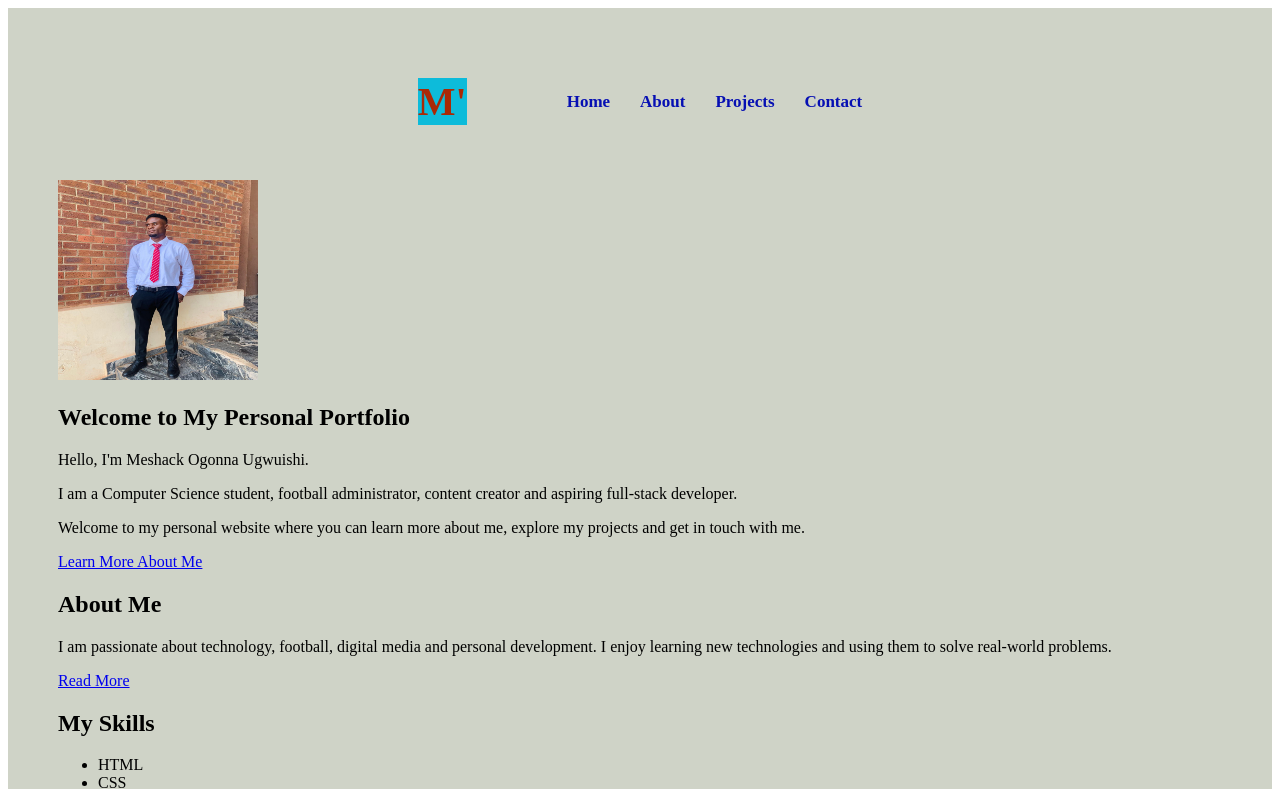
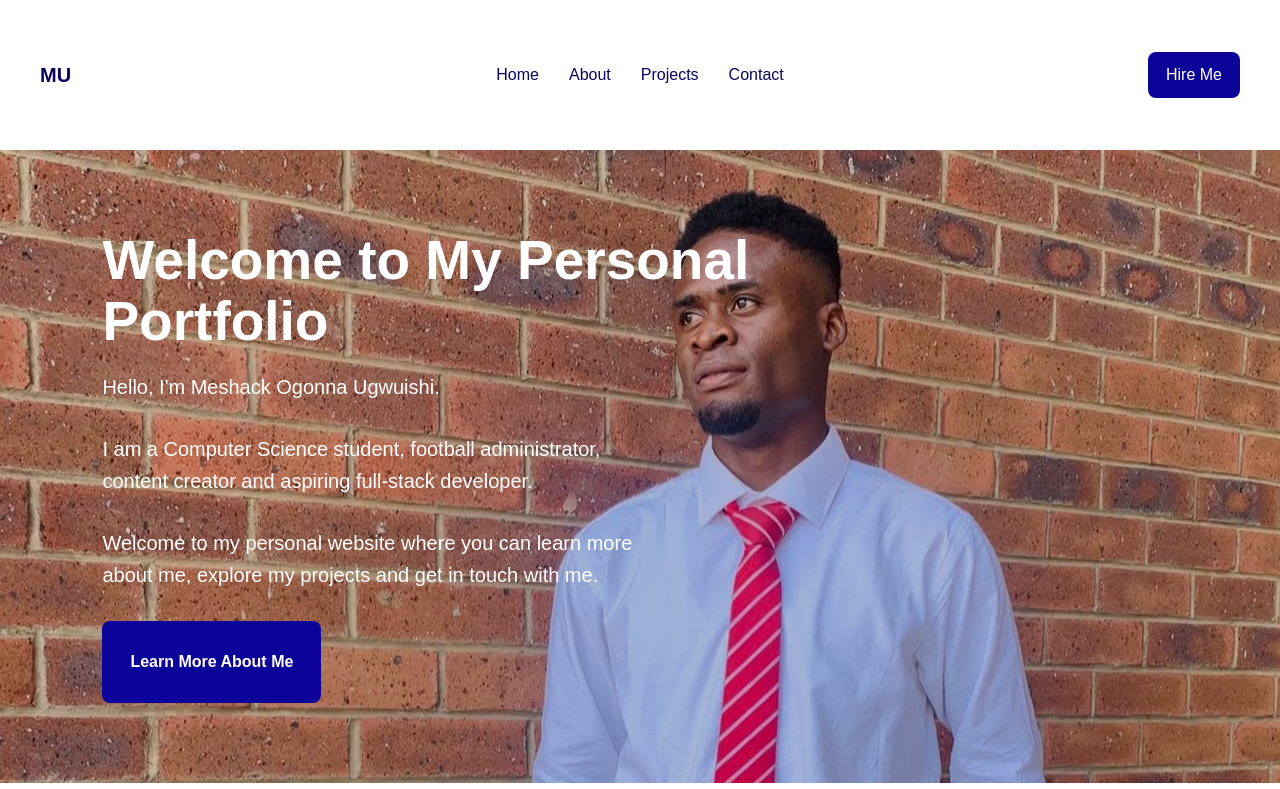
Before and after one commit to Meshack07/my-personal-website, a plain HTML site: page index.html in a window 1280 px wide. Shown: the top 789 px of the page. Drawn offline with Linux system fonts and the light colour scheme.

Commit message:
Updated website

```diff
--- a/css/style.css
+++ b/css/style.css
@@ -1,53 +1,157 @@
 /* RESET */
-{
+* {
     margin: 0;
     padding: 0;
     box-sizing: border-box;
 }
-.nav-container {
+
+html {
+    scroll-behavior: smooth;
+}
+
+body {
+    font-family: 'Poppins', sans-serif;
+    line-height: 1.6;
+    color: #333;
+    background-color: #ffffff;
+}
+img {
+    width: 100%;
+    display: block;
+}
+.navbar {
+    width: 100%;
+    height: 150px;
+    display:grid;
+    grid-template-columns:1fr auto 1fr;
+    align-items: center;
+    padding: 0 40px;
+    background-color: #ffffff;
+
+}
+
+/* logo */
+.logo {
+    justify-self: start;
+}
+.logo a {
+    text-decoration: none;
+    font-size: 20px;
+    font-weight: 700;
+    color: #09055f;
+}
+
+/* Navigation */
+.nav-links {
+    display: flex;
+    justify-content: center;
+    align-items: center;
+    gap: 30px;
+    list-style: none;
+}
+
+.nav-links a {
+    text-decoration: none;
+    color: #09055f;
+    font-size: 16px;
+    font-weight: 500px;
+    transition: 0.3s;
+}
+
+.nav-links a:hover {
+    color: #1307f6;
+}
+
+/* Login */
+.login-container {
+    justify-self: end;
+}
+
+.login-btn {
+    display: inline-block;
+    padding: 10px 18px;
+    background-color: #0c0498;
+    color: #ffffff;
+    text-decoration: none;
+    border-radius: 8px;
+}
+
+.login-btn:hover {
+    background-color: #333;
+}
+
+/* GENERAL SECTION */
+.section {
+    padding: 8%;
+}
+
+.section-heading {
+    text-align: center;
+    max-width: 700px;
+    margin: 0 auto 50px;
+}
+
+.section-heading h2 {
+    font-size: 30px;
+    color: #09055f;
+    margin-bottom: 10px;
+}
+
+.section-heading p {
+    color: #0f05cb;
+}
+
+/* HERO */
+.hero {
+    min-height: 500px;
     display: flex;
     align-items: center;
-    justify-content: center;
-    gap: 80px;
+    padding: 80px 8%;
+    background-image: linear-gradient(
+        rgba(0, 0, 0, 0.15),
+        rgba(0,0, 0, 0.15)
+    ),
+    url(../images/meshack.jpg)
 }
 
-.nav-container ul {
-    display: flex;
-    list-style: none;
-    gap: 30px;
-    margin: 0;
-    padding: 0;
+.hero-content {
+    max-width: 650px;
+    color: #ffffff;
 }
-.nav-container ul li a {
+
+.hero-content h1 {
+    font-size: 55px;
+    line-height: 1.1;
+    margin-bottom: 20px;
+}
+
+.hero-content p {
+    font-size: 20px;
+    margin-bottom: 30px;
+    max-width: 550px;
+}
+
+.hero-btn {
+    display: inline-block;
+    padding: 28px;
+    background-color: #0c0498;
     text-decoration: none;
-    color: #060fb3;
-    font-weight: bold;
+    color: #ffffff;
+    border-radius: 8px;
+    font-weight: 600;
+
 }
-.nav-container p {
-    text-decoration: none;
+
+.hero-btn:hover {
+    background-color: #333;
+}
+
+.about-content h2 {
     font-size: 40px;
-    color: #aa2905;
-    font-weight: bold;
-    background-color: #0dbbda;
+    margin-bottom: 20px;
 }
-header {
-    background-color: #cfd3c7;
-    padding: 15px 50px;
+
+.about-content p {
+    color: #0c0498;
+
 }
-.nav-container a {
-    color: white;
-    text-decoration: none;
-    font-size: 17px;
-    font-weight: 500;
-}
-.nav-container a:hover {
-    color: #00b4d8;
-}
-.nav-container {
-    display: flex;
-    align-items: center;
-    justify-content: center;
-    gap: 100px;
-    max-width: 1200px;
-    margin: 0 auto;
-}
--- a/index.html
+++ b/index.html
@@ -11,41 +11,38 @@
 
 <body>
 
-    <!-- HEADER -->
-    <header>
-
         <!-- NAVIGATION -->
      <header>
+        <nav class="navbar">
+            <!-- Logo -->
+         <div class="logo">
+            <a href="index.html">MU</a>
+         </div>
 
-    <div class="nav-container">
 
-        <a href="index.html">
 
-                 <p>M'</p>
-        </a>
-
-        <nav>
-            <ul>
+         <!-- Navigation Links -->
+          <ul class="nav-links">
             <li><a href="index.html">Home</a></li>
             <li><a href="about.html">About</a></li>
             <li><a href="projects.html">Projects</a></li>
             <li><a href="contact.html">Contact</a></li>
           </ul>
+
+          <!-- Login -->
+           <div class="login-container">
+            <a href="contact.html" class="login-btn">Hire Me</a>
+           </div>
         </nav>
-
-    </div>
 
 </header>
     <!-- MAIN CONTENT -->
     <main>
-        <img src="images/mesh.jpg" alt="Meshack Ogonna Logo" width="200" height="200">
-
 
         <!-- HERO SECTION -->
-        <section>
-
-            <h1 id="head">Welcome to My Personal Portfolio</h1>
-
+        <section id="home" class="hero">
+            <div class="hero-content">
+               <h1>Welcome to My Personal Portfolio</h1>
                <p>
                 Hello, I'm Meshack Ogonna Ugwuishi.
                </p>
@@ -60,14 +57,16 @@
                 about me, explore my projects and get in touch with me.
               </p>
 
-            <a href="about.html">Learn More About Me</a>
-
+              <a href="about.html"class= "hero-btn">Learn More About Me</a>
+            </div>
         </section>
 
-
         <!-- ABOUT ME SECTION -->
-        <section>
-
+        <section id="about" class="about section">
+            <div class="about image">
+                <img src="images/istockphoto-1305999733-1024x1024.jpg"
+            </div>
+            <div class="about-content">
                  <h2>About Me</h2>
 
             <p>
@@ -76,9 +75,11 @@
                 and using them to solve real-world problems.
             </p>
 
-            <a href="about.html">Read More</a>
+            <a href="about.html"class= "hero-btn">Read More</a>
+            </div>
+        </section>
 
-        </section>
+
 
 
         <!-- SKILLS SECTION -->
```
Also changed, not shown: about.html (+20 -22 lines), contact.html (+20 -18 lines), projects.html (+18 -23 lines), images/Nsukka legends_edited.jpg (added), images/istockphoto-1305999733-1024x1024.jpg (added), images/meshack.jpg (added). Lines whose indentation alone changed are shown as unchanged.
